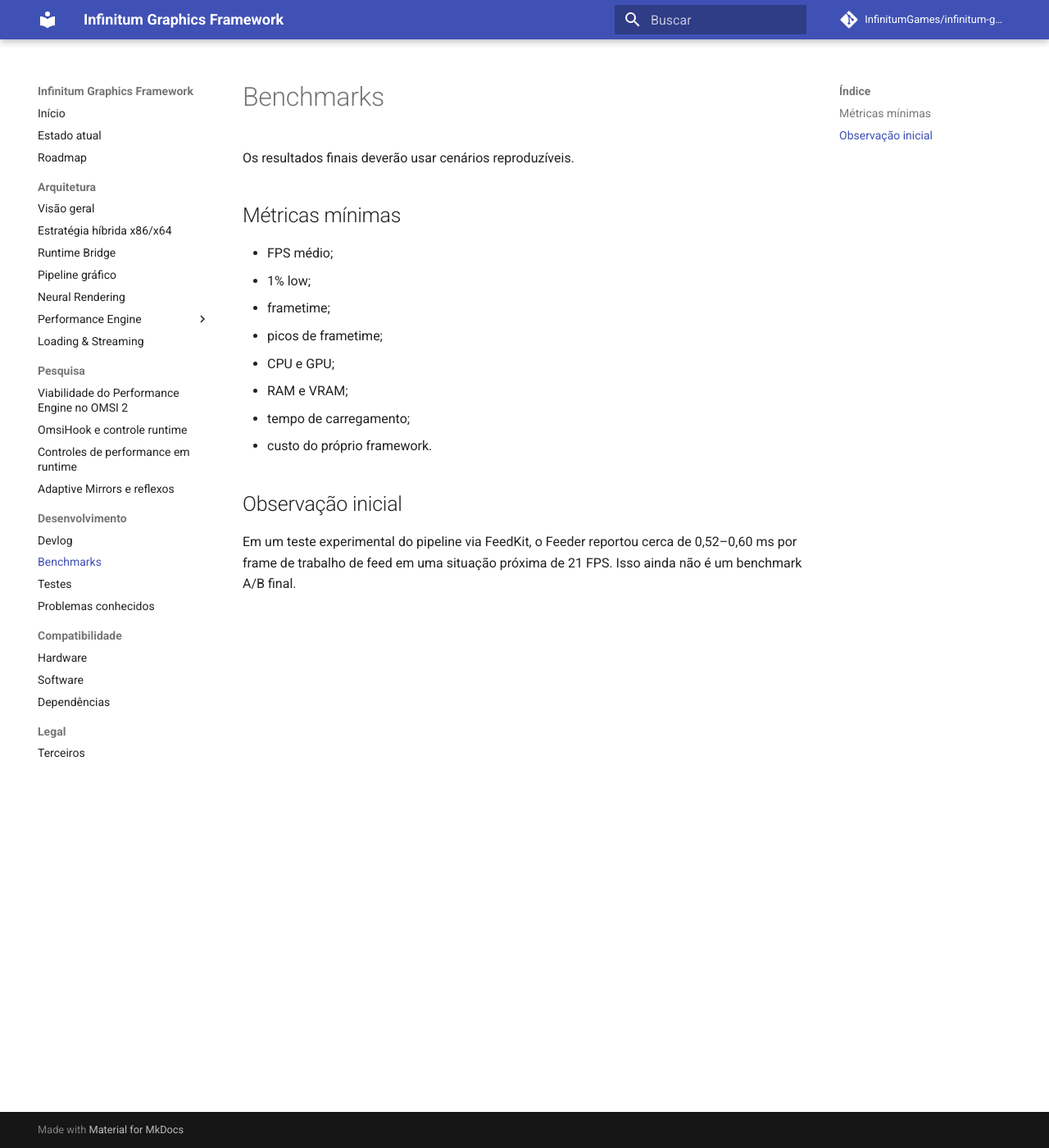
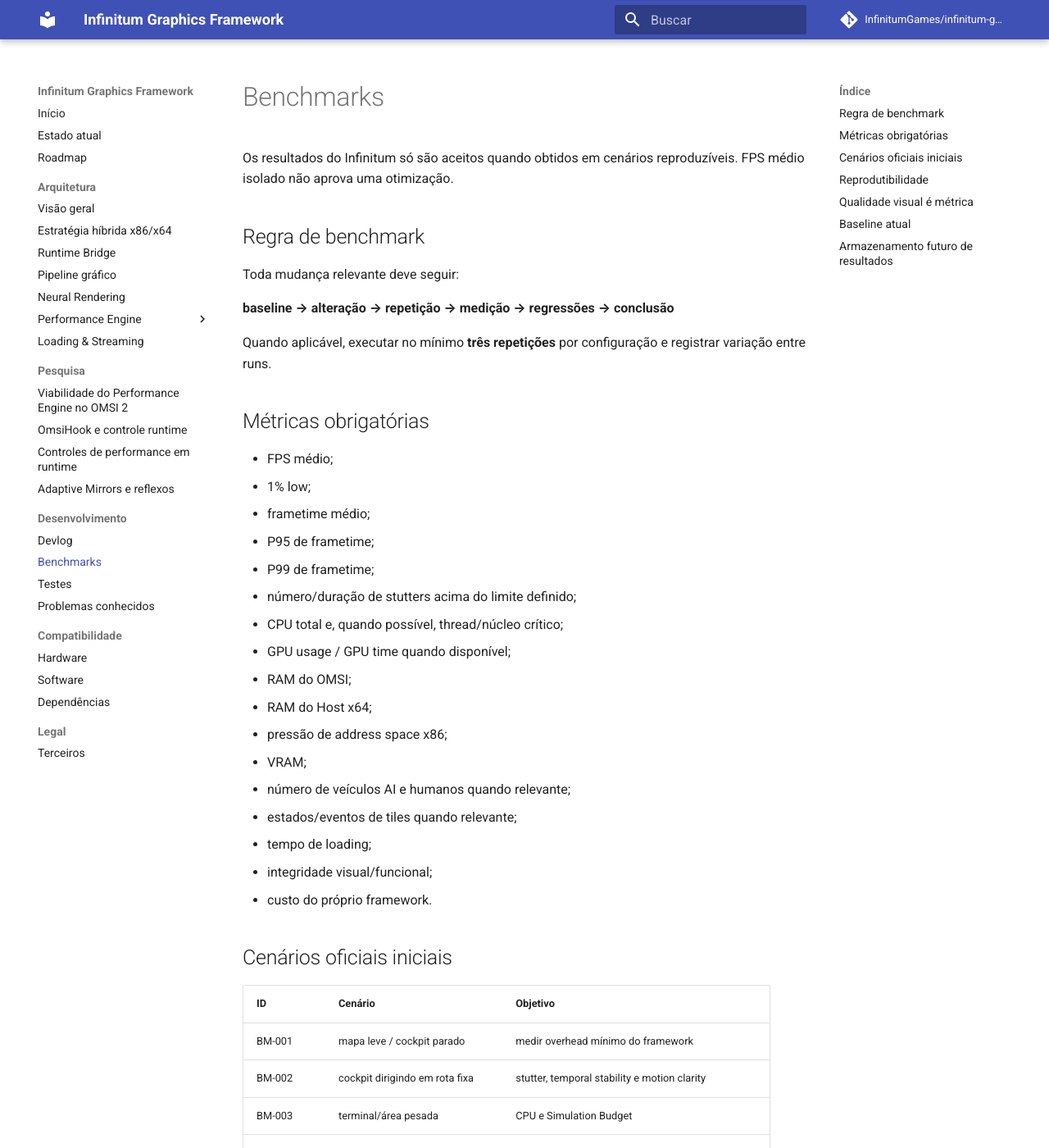
Before and after one commit to InfinitumGames/infinitum-graphics-framework, an MkDocs documentation site: the page built from docs/development/benchmarks.md, in a window 1280 px wide and 1400 px high. Shown: the whole window at 82% size. Built offline with MkDocs 1.6.1 and Material for MkDocs 9.7.7, drawn with Linux system fonts in a browser that asks for light colours; comment, search, counter and statistics services are not loaded; some of the changed text lies outside the part shown.

Commit message:
docs: define official benchmark matrix and acceptance rules

```diff
--- a/docs/development/benchmarks.md
+++ b/docs/development/benchmarks.md
@@ -1,18 +1,100 @@
 # Benchmarks
 
-Os resultados finais deverão usar cenários reproduzíveis.
+Os resultados do Infinitum só são aceitos quando obtidos em cenários reproduzíveis. FPS médio isolado não aprova uma otimização.
 
-## Métricas mínimas
+## Regra de benchmark
+
+Toda mudança relevante deve seguir:
+
+**baseline → alteração → repetição → medição → regressões → conclusão**
+
+Quando aplicável, executar no mínimo **três repetições** por configuração e registrar variação entre runs.
+
+## Métricas obrigatórias
 
 - FPS médio;
 - 1% low;
-- frametime;
-- picos de frametime;
-- CPU e GPU;
-- RAM e VRAM;
-- tempo de carregamento;
+- frametime médio;
+- P95 de frametime;
+- P99 de frametime;
+- número/duração de stutters acima do limite definido;
+- CPU total e, quando possível, thread/núcleo crítico;
+- GPU usage / GPU time quando disponível;
+- RAM do OMSI;
+- RAM do Host x64;
+- pressão de address space x86;
+- VRAM;
+- número de veículos AI e humanos quando relevante;
+- estados/eventos de tiles quando relevante;
+- tempo de loading;
+- integridade visual/funcional;
 - custo do próprio framework.
 
-## Observação inicial
+## Cenários oficiais iniciais
 
-Em um teste experimental do pipeline via FeedKit, o Feeder reportou cerca de 0,52–0,60 ms por frame de trabalho de feed em uma situação próxima de 21 FPS. Isso ainda não é um benchmark A/B final.
+| ID | Cenário | Objetivo |
+|---|---|---|
+| BM-001 | mapa leve / cockpit parado | medir overhead mínimo do framework |
+| BM-002 | cockpit dirigindo em rota fixa | stutter, temporal stability e motion clarity |
+| BM-003 | terminal/área pesada | CPU e Simulation Budget |
+| BM-004 | AI 25/50/75/100% + AUXI scaler | curva de custo e comportamento adaptativo |
+| BM-005 | mirrors Full/Economical | custo de reflection passes |
+| BM-006 | DX9/dgVoodoo/DXVK | comparação de backend |
+| BM-007 | loading inicial | tempo e pressão de memória |
+| BM-008 | percurso fixo de 15 minutos | stutter real e tile loading |
+| BM-009 | chuva + limpadores | transparência, movimento e custo |
+| BM-010 | noite urbana | luzes, exposição e estabilidade |
+| BM-011 | cenário de pressão de memória | address space, VRAM e falhas de texturas/recursos |
+
+## Reprodutibilidade
+
+Cada cenário deve registrar:
+
+- mapa;
+- versão do mapa;
+- ônibus;
+- variante/repintura;
+- ponto inicial;
+- rota/linha quando aplicável;
+- hora/data/clima;
+- opções OMSI;
+- AI/pedestres/passengers;
+- backend gráfico;
+- versão/configuração do framework;
+- dependências ativas;
+- resolução e modo de tela;
+- versão de driver;
+- hardware.
+
+Sempre que possível, a execução deve usar checkpoint, rota ou procedimento repetível.
+
+## Qualidade visual é métrica
+
+Uma mudança que melhora FPS mas introduz:
+
+- blur temporal;
+- ghosting severo;
+- texturas ausentes;
+- espelhos quebrados;
+- corrupção de HUD;
+- shimmering pior;
+- regressões em chuva/noite;
+- instabilidade/crash;
+
+não deve ser classificada automaticamente como ganho.
+
+## Baseline atual
+
+Em um teste experimental do pipeline via FeedKit, o Feeder reportou cerca de **0,52–0,60 ms por frame** de trabalho de feed em uma situação próxima de 21 FPS. Isso permanece somente como medição preliminar, não benchmark A/B final.
+
+## Armazenamento futuro de resultados
+
+Quando o Telemetry v0.1 existir, cada execução deve gerar dados estruturados em CSV/JSON com:
+
+- metadata da execução;
+- samples temporais;
+- eventos;
+- resumo estatístico;
+- versão/hash do build testado.
+
+Isso permitirá comparar builds e detectar regressões automaticamente.
```
